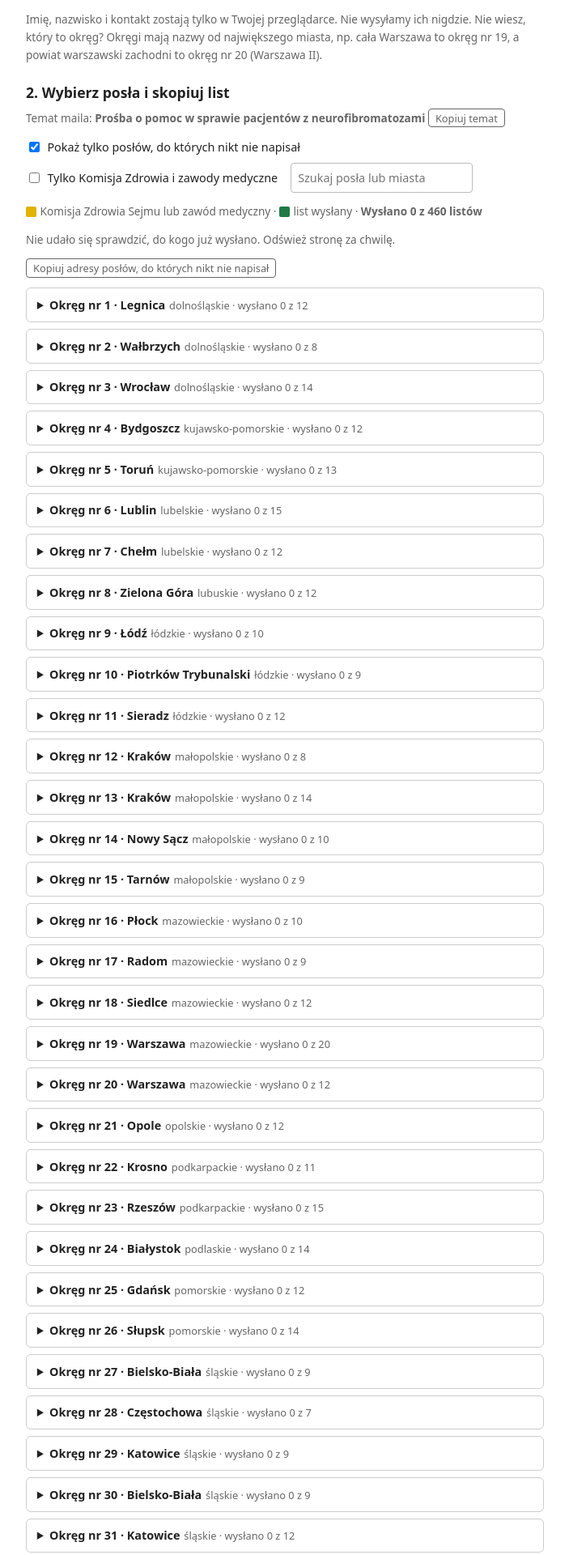
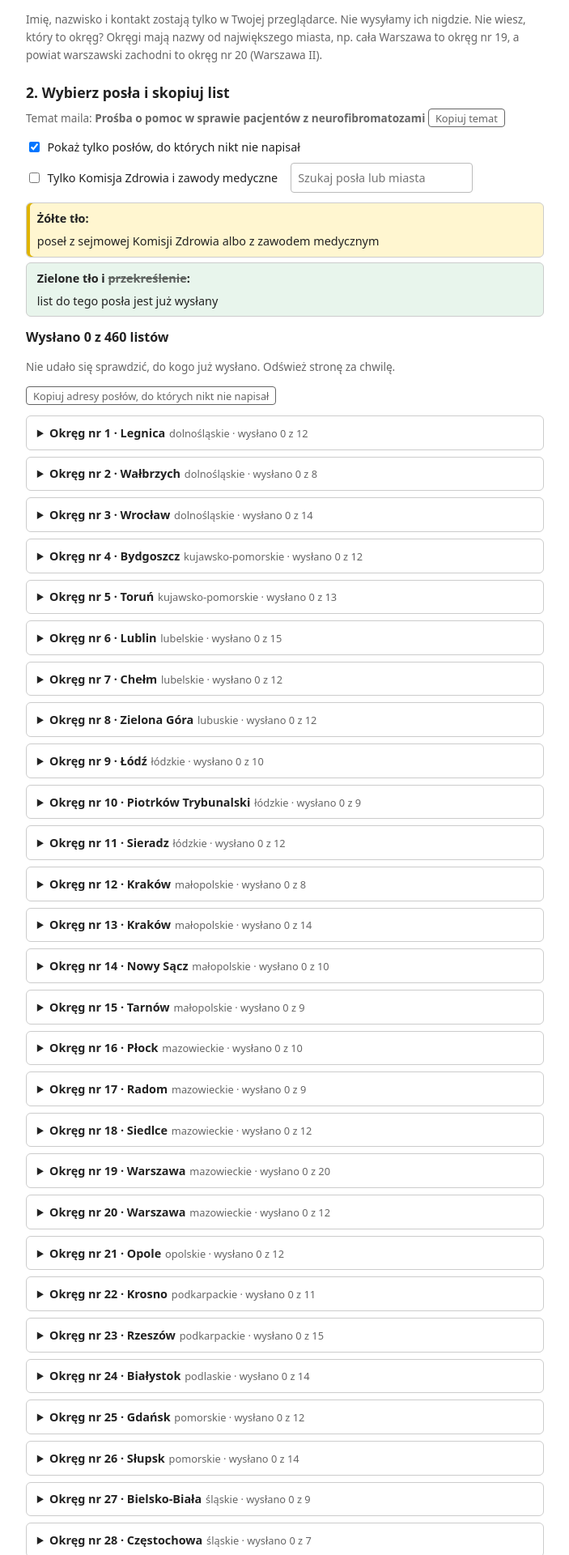
Before and after one commit to sylwiaeb/nf1news, a Jekyll site: the page built from napisz-do-posla.html, in a window 1280 px wide. Shown: the part 647-2567 px from the top of the page at 81% size, without its empty margins (288-991 px from the left). Built offline with Jekyll 4.4.1, drawn with Linux system fonts in a browser that asks for light colours.

Commit message:
Napisz do posła: czytelniejsza legenda listy
Co-Authored-By: Claude Opus 5.5 <noreply@anthropic.com>
Claude-Session: https://claude.ai/code/session_019jaYARiPE6Frw2ACyjsLsX

```diff
--- a/napisz-do-posla.html
+++ b/napisz-do-posla.html
@@ -33,10 +33,13 @@ description: "Lista posłów w podziale na 41 okręgi wyborcze, z gotową treśc
   .pos .btn { margin: 0; }
   .pos .ok { color: #1d7a46; font-weight: 600; font-size: 0.85rem; }
   .pos pre.list { white-space: pre-wrap; font: 0.9rem/1.5 Georgia, serif; border: 1px solid #ccc; border-radius: 4px; padding: 0.6rem; margin: 0.3rem 0 0; }
-  .pos .legenda span { display: inline-block; width: 0.8rem; height: 0.8rem; border-radius: 2px; vertical-align: -0.1rem; margin-right: 0.3rem; }
+  .pos .legenda { display: flex; flex-direction: column; gap: 0.4rem; margin: 0 0 0.8rem; }
+  .pos .legenda .posel { border: 1px solid #ccc; border-radius: 6px; padding: 0.45rem 0.8rem; font-size: 0.9rem; }
+  .pos .licznik { font-size: 1rem; margin: 0 0 0.8rem; }
   .pos .toast { position: fixed; left: 50%; bottom: 1rem; transform: translateX(-50%); background: #222; color: #fff; padding: 0.45rem 0.9rem; border-radius: 6px; white-space: nowrap; opacity: 0; transition: opacity .2s; pointer-events: none; }
   .pos .toast.on { opacity: 1; }
   @media (prefers-color-scheme: dark) {
+    .pos .legenda .posel { border-color: #444; }
     .pos label, .pos .stan, .pos summary .meta, .pos .klub { color: #aaa; }
     .pos details { border-color: #444; }
     .pos .posel { border-color: #333; }
@@ -86,7 +89,11 @@ description: "Lista posłów w podziale na 41 okręgi wyborcze, z gotową treśc
     <label class="chk" for="tylkoZdr"><input type="checkbox" id="tylkoZdr"> Tylko Komisja Zdrowia i zawody medyczne</label>
     <input type="search" id="szukaj" placeholder="Szukaj posła lub miasta" aria-label="Szukaj posła lub miasta">
   </div>
-  <p class="stan legenda"><span style="background:#e0b400"></span>Komisja Zdrowia Sejmu lub zawód medyczny · <span style="background:#1d7a46"></span>list wysłany · <strong id="licznik"></strong></p>
+  <div class="legenda" aria-label="Oznaczenia na liście">
+    <div class="posel zdr"><strong>Żółte tło:</strong> poseł z sejmowej Komisji Zdrowia albo z zawodem medycznym</div>
+    <div class="posel wys"><strong>Zielone tło i <span class="imie">przekreślenie</span>:</strong> list do tego posła jest już wysłany</div>
+  </div>
+  <p class="licznik"><strong id="licznik"></strong></p>
   <p class="stan" id="zapis"></p>
   <p class="stan"><button type="button" class="btn small" data-akcja="wolni">Kopiuj adresy posłów, do których nikt nie napisał</button></p>
   <div id="okregi"></div>
```
